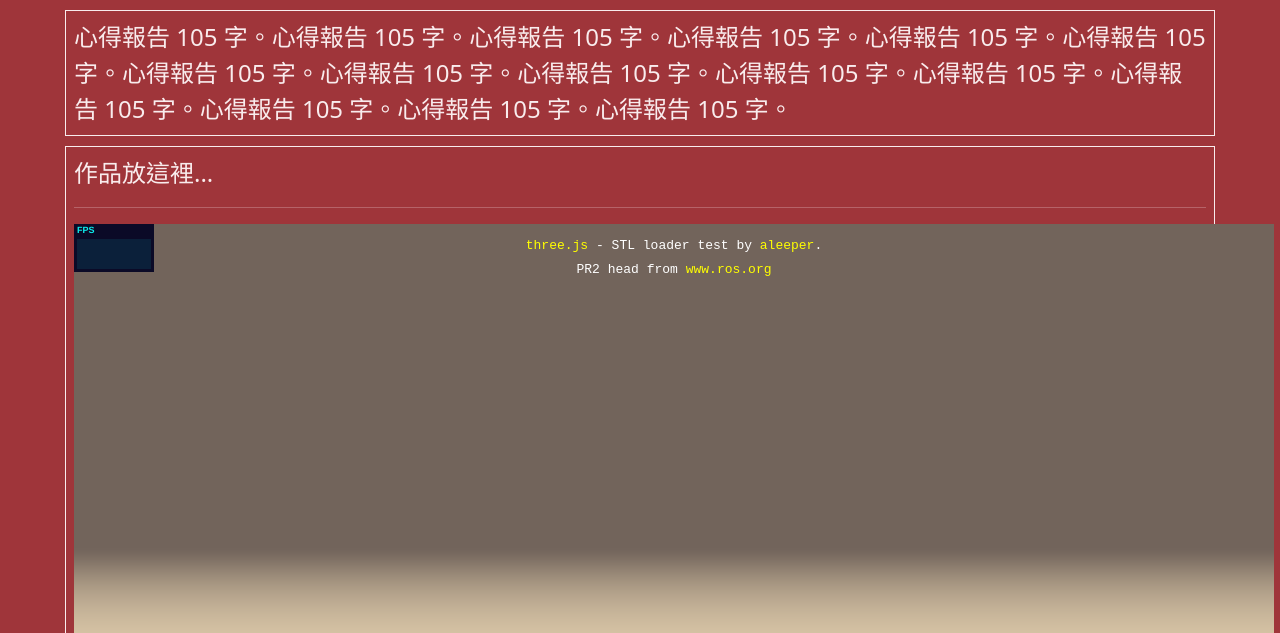
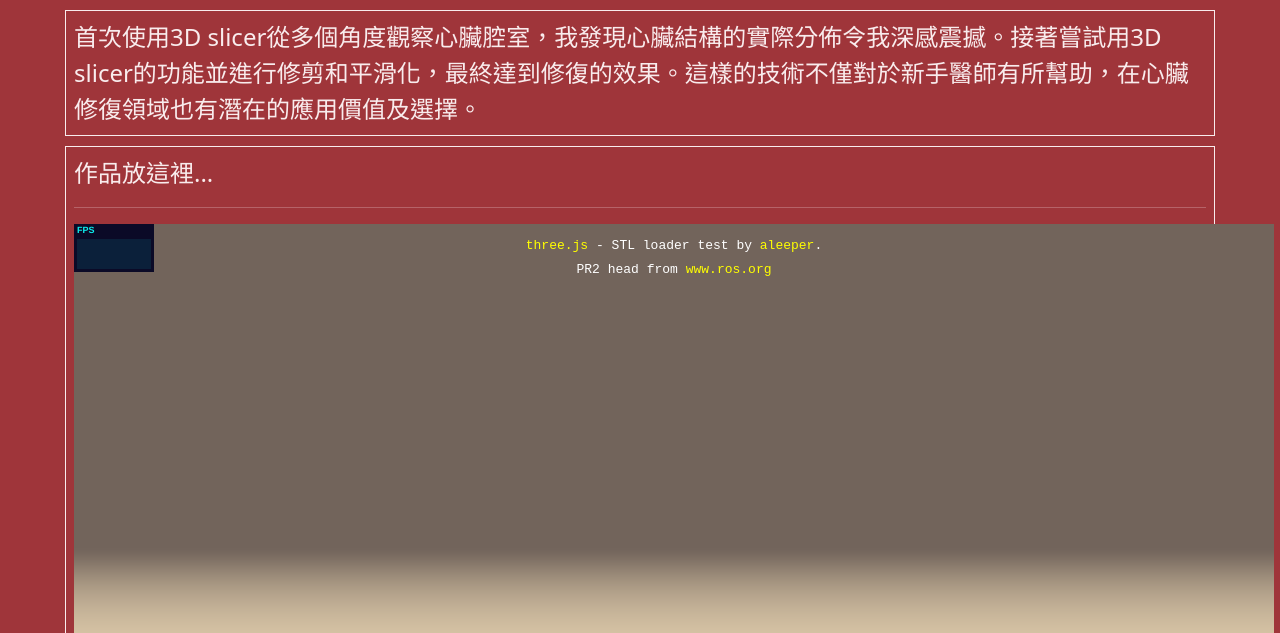
Before and after one commit to dandannico/pr2023f, a plain HTML site: page hw02/index.html in a window 1280 px wide. Shown: the part 167-800 px from the top of the page. Drawn offline with nearby package versions, Linux system fonts and the light colour scheme; no server answers.

Commit message:
Update index.html

```diff
--- a/hw02/index.html
+++ b/hw02/index.html
@@ -150,7 +150,7 @@
   <!-- ------------------------------------------------>
   <div class="row hw12">
     <div class="col-md-12 twenty">
-      心得報告 105 字。心得報告 105 字。心得報告 105 字。心得報告 105 字。心得報告 105 字。心得報告 105 字。心得報告 105 字。心得報告 105 字。心得報告 105 字。心得報告 105 字。心得報告 105 字。心得報告 105 字。心得報告 105 字。心得報告 105 字。心得報告 105 字。
+      首次使用3D slicer從多個角度觀察心臟腔室，我發現心臟結構的實際分佈令我深感震撼。接著嘗試用3D slicer的功能並進行修剪和平滑化，最終達到修復的效果。這樣的技術不僅對於新手醫師有所幫助，在心臟修復領域也有潛在的應用價值及選擇。
     </div>
   </div>
 
```
